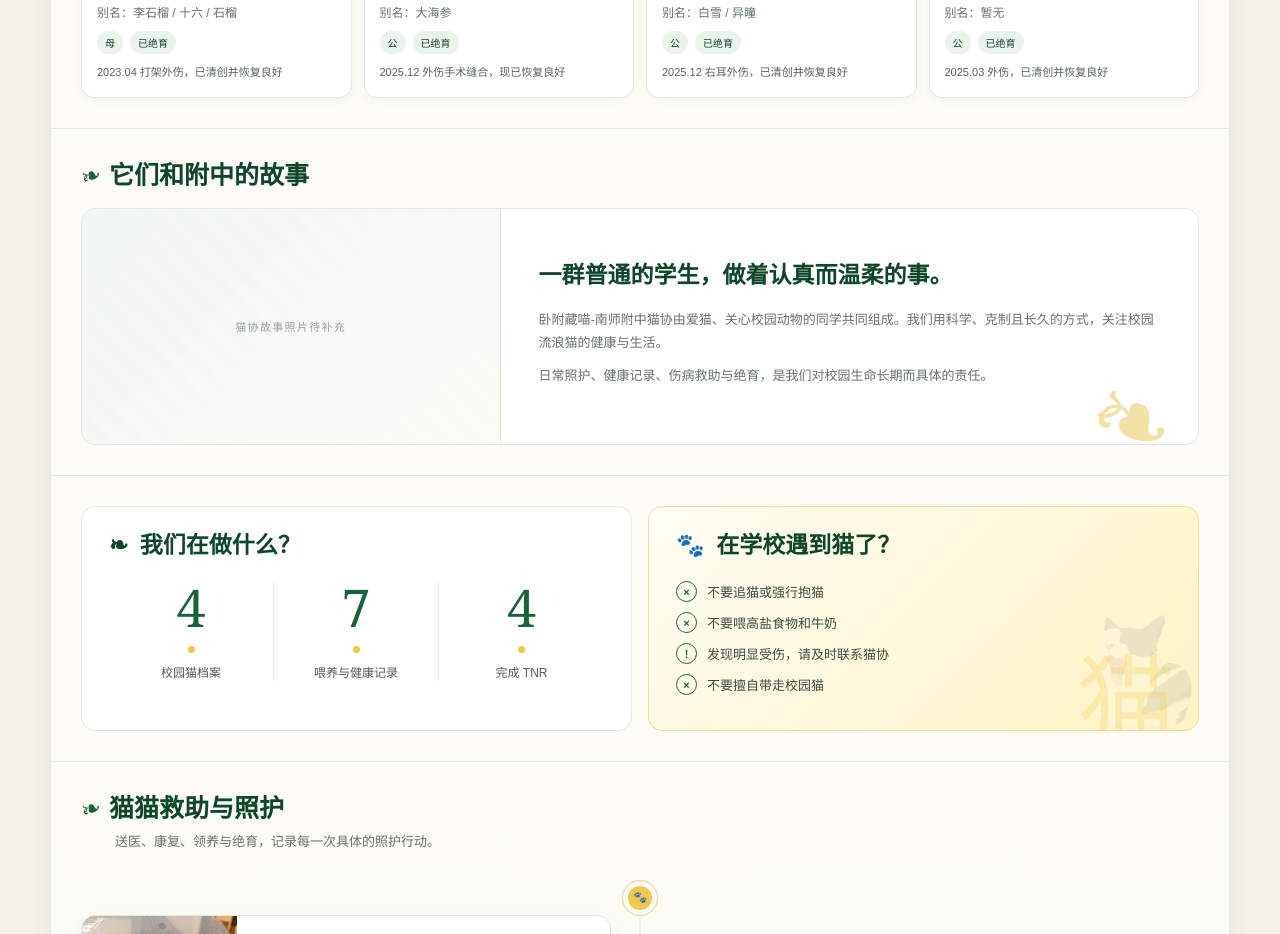
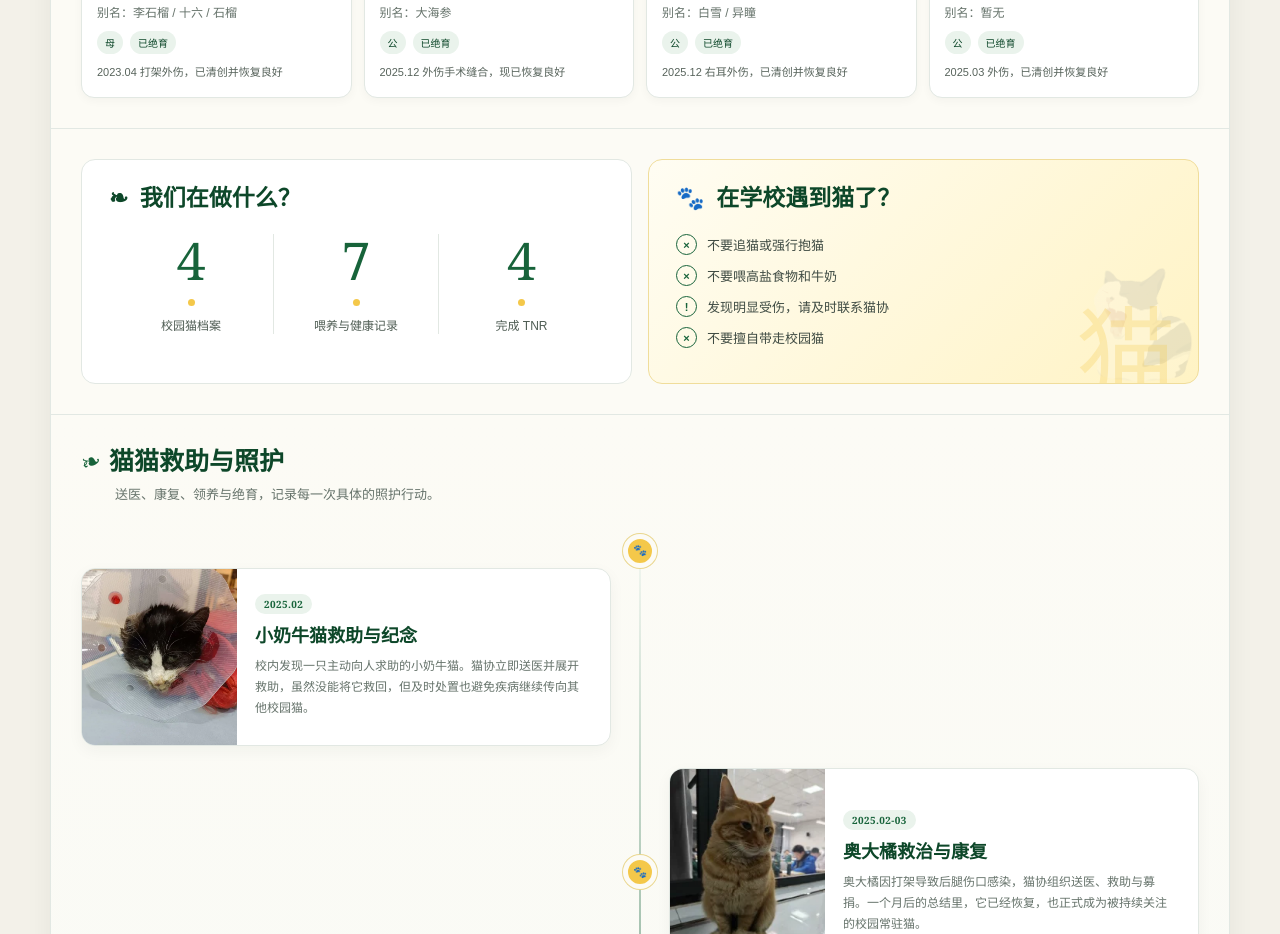
Before and after one commit to jiayi61/nsfz-cat-association, a plain HTML site: page index.html in a window 1280 px wide. Shown: the part 898-1832 px from the top of the page. Drawn offline with Linux system fonts and the light colour scheme.

Commit message:
Remove cat association story section

```diff
--- a/index.html
+++ b/index.html
@@ -391,51 +391,6 @@
     }
     .cat-health { margin: 10px 0 0; color: #57635b; font-size: 11px; line-height: 1.55; }
 
-    .story-card {
-      display: grid;
-      grid-template-columns: .75fr 1.25fr;
-      min-height: 235px;
-      overflow: hidden;
-      border: 1px solid var(--border);
-      border-radius: 14px;
-      background: #fff;
-    }
-    .story-photo { min-height: 235px; border: 0; border-right: 1px solid var(--border); border-radius: 0; }
-    .story-copy {
-      position: relative;
-      display: flex;
-      flex-direction: column;
-      justify-content: center;
-      padding: 27px 38px;
-      overflow: hidden;
-    }
-    .story-copy::after {
-      content: "❧";
-      position: absolute;
-      right: 22px;
-      bottom: -22px;
-      color: #edd57c;
-      font: 100px/1 Georgia, serif;
-      transform: rotate(20deg);
-      opacity: .7;
-    }
-    .story-copy h3 {
-      position: relative;
-      z-index: 1;
-      margin: 0 0 12px;
-      color: var(--green-dark);
-      font: 800 23px/1.35 "Songti SC", "STSong", serif;
-    }
-    .story-copy p {
-      position: relative;
-      z-index: 1;
-      max-width: 620px;
-      margin: 5px 0;
-      color: var(--muted);
-      font-size: 13px;
-      line-height: 1.8;
-    }
-
     .two-card-grid { display: grid; grid-template-columns: 1fr 1fr; gap: 16px; }
     .info-card {
       min-height: 225px;
@@ -769,8 +724,6 @@
       .hero { grid-template-columns: 1fr; padding-top: 42px; }
       .hero-collage { min-height: 430px; }
       .cat-grid { grid-template-columns: repeat(2, 1fr); }
-      .story-card { grid-template-columns: 1fr; }
-      .story-photo { min-height: 250px; border-right: 0; border-bottom: 1px solid var(--border); }
       .timeline-list::before { left: 19px; transform: none; }
       .timeline-entry { grid-template-columns: 40px minmax(0, 1fr); }
       .timeline-node { grid-column: 1; grid-row: 1; }
@@ -806,7 +759,6 @@
       .sale-card { min-height: auto; }
       .cat-grid { grid-template-columns: 1fr; }
       .cat-carousel { height: 260px; }
-      .story-copy { padding: 25px 22px; }
       .two-card-grid { grid-template-columns: 1fr; }
       .stats-row { gap: 0; }
       .stat b { font-size: 42px; }
@@ -828,7 +780,6 @@
         <a href="#timeline">救助记录</a>
         <a href="#sales">义卖记录</a>
         <a href="#guide">猫咪指南</a>
-        <a href="#about">关于我们</a>
       </div>
       <a class="join-button" href="#join">加入我们</a>
     </nav>
@@ -859,7 +810,6 @@
         <div class="section-head">
           <span class="leaf" aria-hidden="true">❧</span>
           <h2 class="section-title">今天谁在附中？</h2>
-          <a class="section-link" href="#about">了解猫协&nbsp; →</a>
         </div>
         <div class="cat-grid">
           <article class="cat-card">
@@ -935,21 +885,6 @@
             </div>
           </article>
         </div>
-      </section>
-
-      <section class="section" id="about">
-        <div class="section-head">
-          <span class="leaf" aria-hidden="true">❧</span>
-          <h2 class="section-title">它们和附中的故事</h2>
-        </div>
-        <article class="story-card">
-          <div class="photo-slot story-photo" data-label="猫协故事照片待补充"></div>
-          <div class="story-copy">
-            <h3>一群普通的学生，做着认真而温柔的事。</h3>
-            <p>卧附藏喵-南师附中猫协由爱猫、关心校园动物的同学共同组成。我们用科学、克制且长久的方式，关注校园流浪猫的健康与生活。</p>
-            <p>日常照护、健康记录、伤病救助与绝育，是我们对校园生命长期而具体的责任。</p>
-          </div>
-        </article>
       </section>
 
       <section class="section" id="guide">
```
